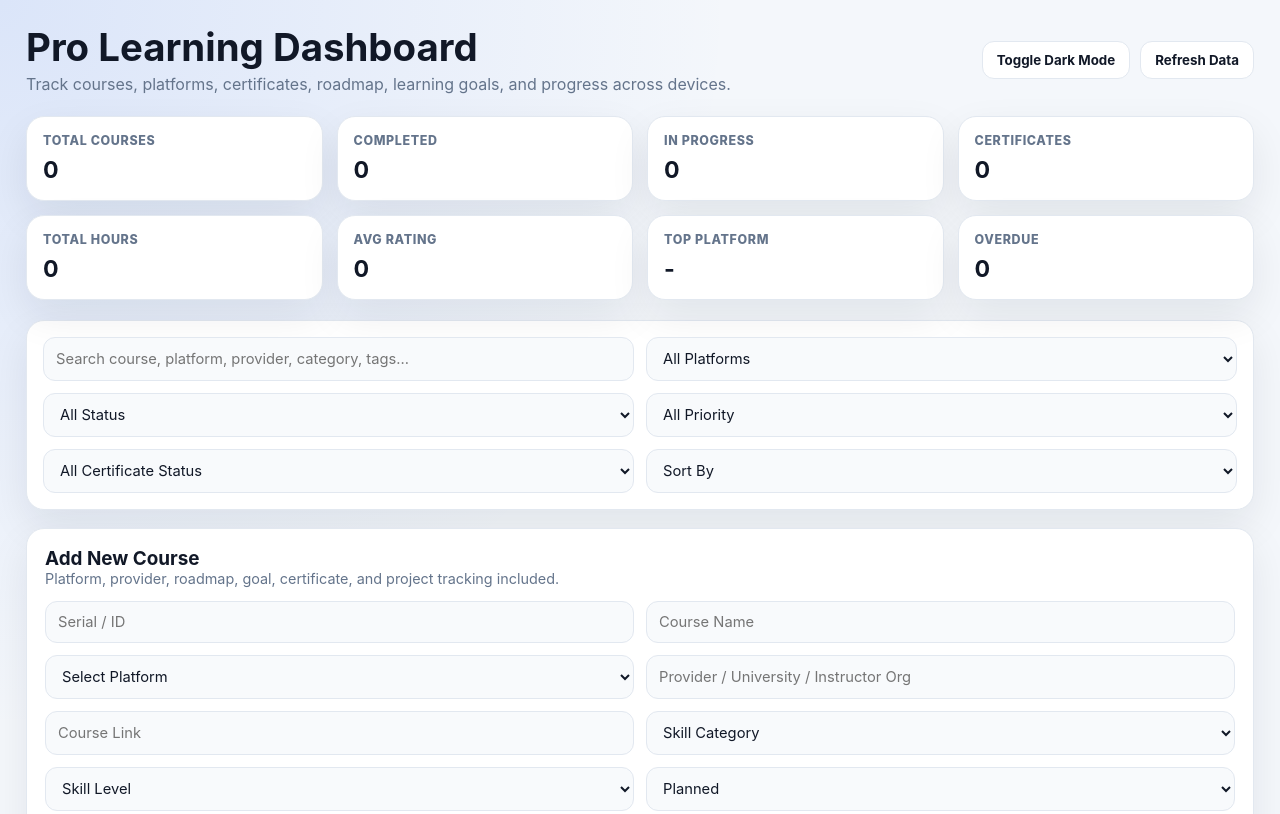
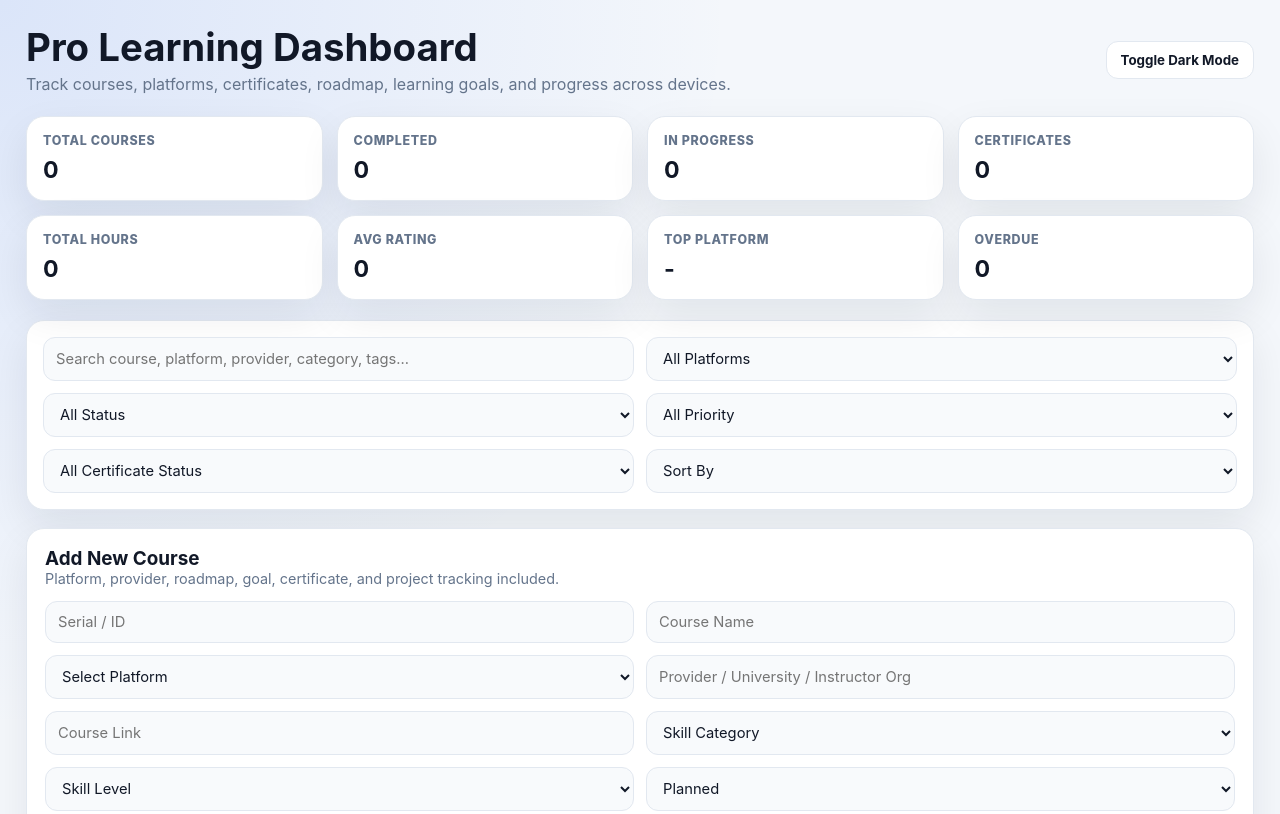
Before and after one commit to mir-mohtasim-billah/Course, a plain HTML site: page index.html in a window 1280 px wide. Shown: the top 814 px of the page. Drawn offline with Linux system fonts and the light colour scheme; no server answers.

Commit message:
Update index.html

```diff
--- a/index.html
+++ b/index.html
@@ -378,7 +378,7 @@ a {
     </div>
     <div class="header-actions">
         <button class="secondary" id="darkModeToggle" type="button">Toggle Dark Mode</button>
-        <button class="secondary" id="refreshBtn" type="button">Refresh Data</button>
+        <!--<button class="secondary" id="refreshBtn" type="button">Refresh Data</button>-->
     </div>
 </header>
 
```
